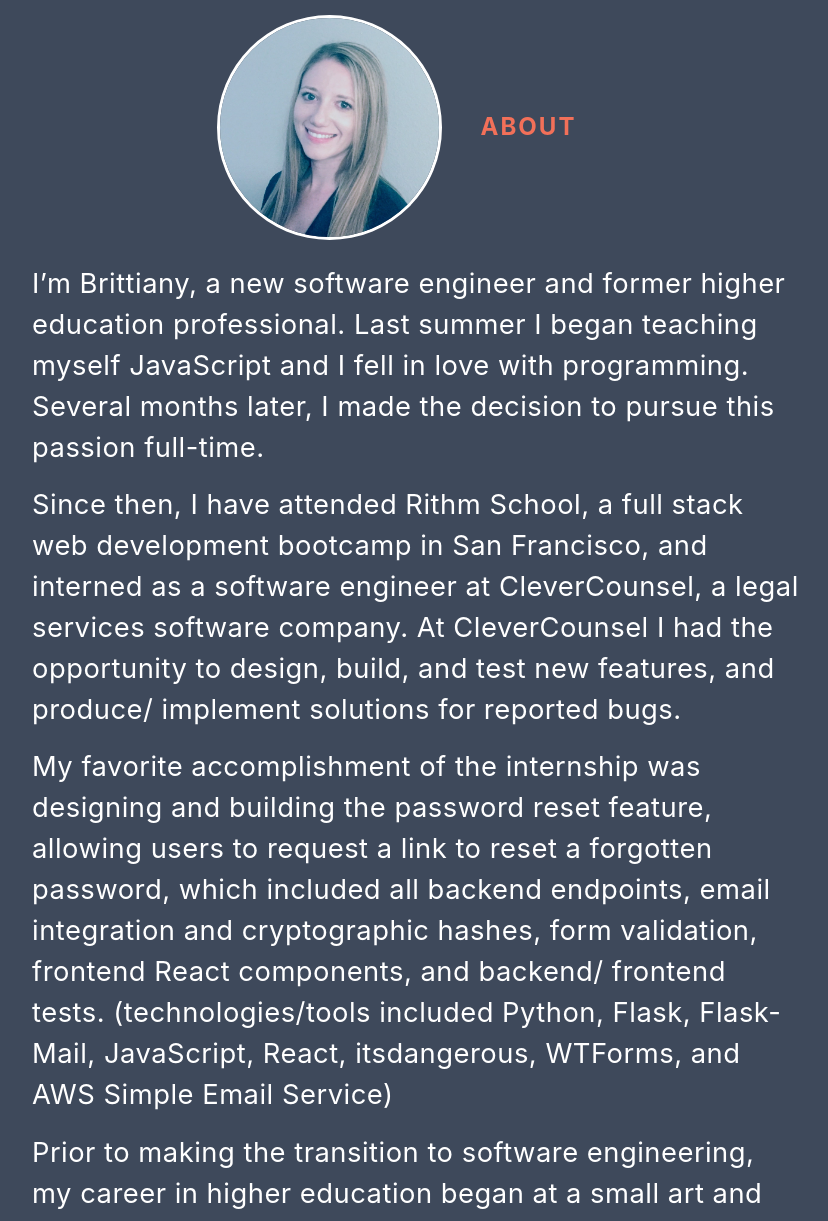
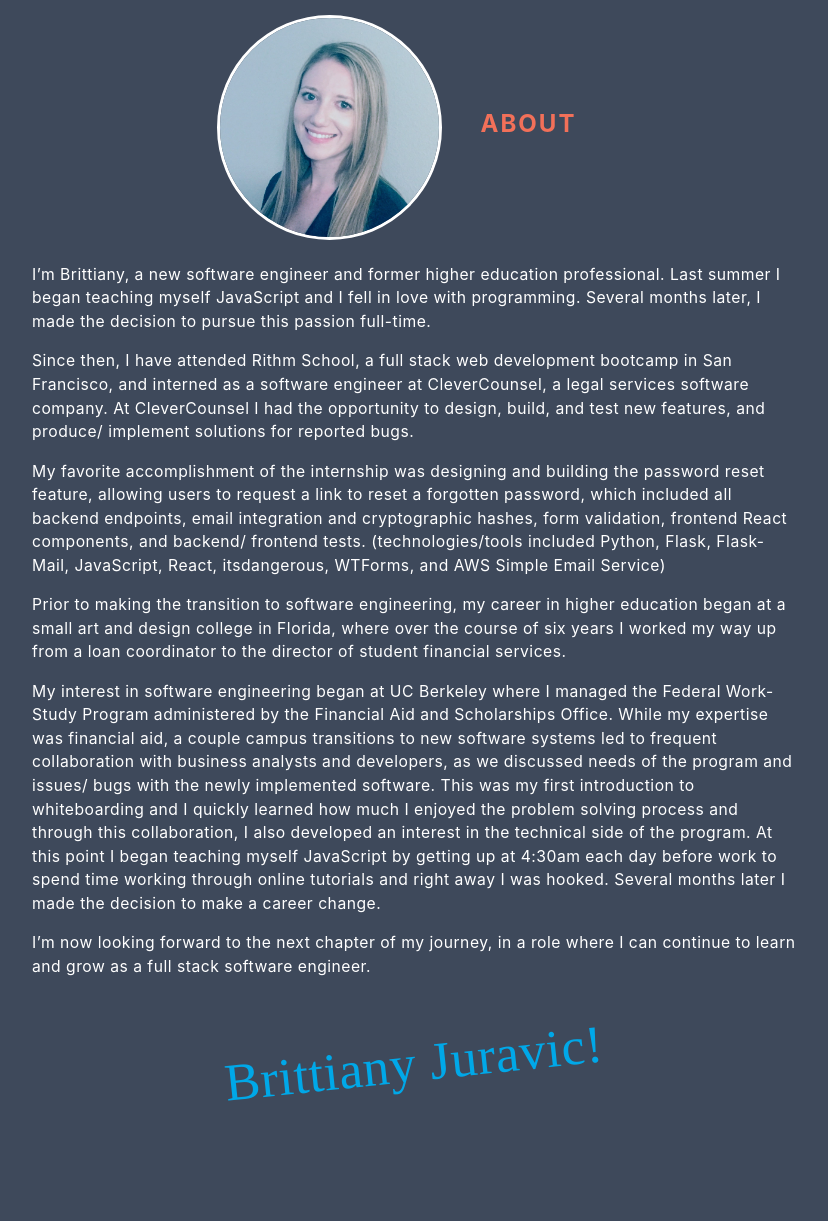
Before and after one commit to b-juravic/personal-website, a React (Create React App) app: page / in a window 1536 px wide. Shown: the part 75-1296 px from the top of the page, without its empty margins (352-1180 px from the left). Built offline with nearby package versions, Linux system fonts and the light colour scheme; a web font is replaced by a local one.

Commit message:
responsive updates complete

```diff
--- a/src/About.css
+++ b/src/About.css
@@ -1,9 +1,12 @@
+/* mobile first design */
+
+/* signature font */
 @import url('https://fonts.googleapis.com/css2?family=Zeyada&display=swap');
 
 .About {
   text-align: center;
   height: 100vh;
-  width: 70%;
+  width: 80%;
   margin: auto;
   font-size: .95rem;
   letter-spacing: .5px;
@@ -52,6 +55,14 @@
   transform: rotate(-6deg);
 }
 
+/* Updates for larger devices */
+
+@media screen and (min-width:600px) {
+  .About {
+    width: 70%;
+  }
+}
+
 @media screen and (min-width: 800px) {
   .About {
     font-size: 1.1rem;
@@ -78,9 +89,9 @@
 
 @media screen and (min-width: 1440px) {
   .About {
-    font-size: calc(1vw + 1vh + .5vmin);
+    font-size: calc(.5vw + .5vh + .5vmin);
   }
   .About-signature {
-    font-size: 3.5rem;
+    font-size: 3.3rem;
   }
 }
--- a/src/About.js
+++ b/src/About.js
@@ -18,7 +18,6 @@ function About() {
       </div>
 
       <div className="About-content-container">
-        {/* <h4 className="About-title">ABOUT</h4> */}
         <p
           className="About-content text-left">
           {aboutP1}
--- a/src/App.css
+++ b/src/App.css
@@ -1,7 +1,6 @@
-/* @media screen and (min-width: 1000px) {
-  html {
-    font-size: calc(.8vw + .8vh + .5vmin);
-  }
-} */
-
-/* min-width: 1440px */
+body {
+  margin: 0;
+  background: RGB(62, 73, 91);
+  color: white;
+  padding-top: 90px;
+}
--- a/src/Navigation.css
+++ b/src/Navigation.css
@@ -1,4 +1,6 @@
-@import url('https://fonts.googleapis.com/css2?family=Pacifico&display=swap');
+/* mobile first design */
+
+/* brand font */
 @import url('https://fonts.googleapis.com/css2?family=Zeyada&display=swap');
 
 nav {
@@ -30,6 +32,8 @@ nav a:hover {
   padding-bottom: 0%;
 }
 
+/* Updates for larger devices */
+
 @media screen and (min-width: 800px) {
   nav {
     font-size: 1.1rem;
--- a/src/Routes.js
+++ b/src/Routes.js
@@ -3,7 +3,7 @@ import { Route, Switch } from "react-router-dom";
 import About from "./About";
 import Projects from "./Projects";
 
-/** Renders routes for About, Projects, Contact */
+/** Renders routes for About, Projects */
 
 function Routes() {
 
--- a/src/index.css
+++ b/src/index.css
@@ -1,13 +1,9 @@
 body {
-  margin: 0;
   font-family: -apple-system, BlinkMacSystemFont, 'Segoe UI', 'Roboto', 'Oxygen',
     'Ubuntu', 'Cantarell', 'Fira Sans', 'Droid Sans', 'Helvetica Neue',
     sans-serif;
   -webkit-font-smoothing: antialiased;
   -moz-osx-font-smoothing: grayscale;
-  background: RGB(62, 73, 91);
-  color: white;
-  padding-top: 90px;
 }
 
 code {
```
Also changed, not shown: public/logo192.png (added).
